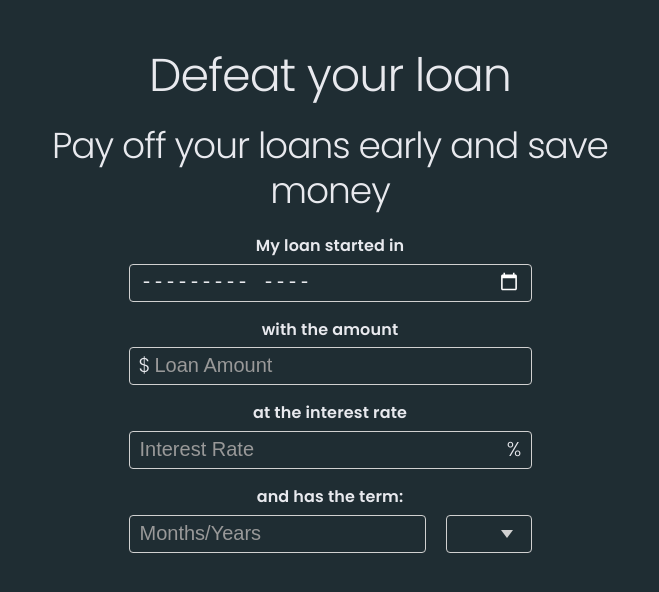
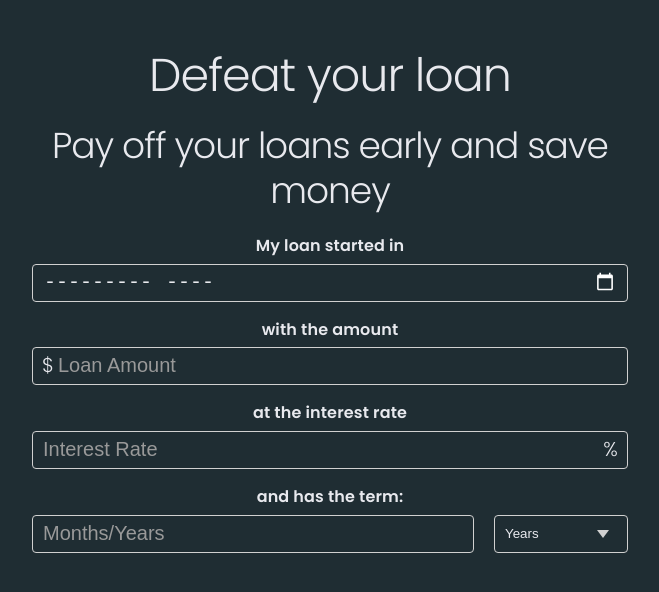
Before and after one commit to defeat-your-loan/defeat-your-loan, a Svelte app: page / in a window 1280 px wide. Shown: the top 592 px of the page, without its empty margins (310-969 px from the left). Built offline with nearby package versions, Linux system fonts and the light colour scheme.

Commit message:
Fixed incorrect termType, fixed styling

```diff
--- a/css/global.css
+++ b/css/global.css
@@ -25,6 +25,10 @@ body {
   color: var(--text);
 
   padding: 4rem 1rem;
+}
+
+form {
+  width: 100%;
 }
 
 button {
@@ -105,6 +109,7 @@ main {
   flex-direction: column;
   align-items: center;
   text-align: center;
+  width: 600px;
   max-width: 600px;
   height: 100vh;
   margin: 0 auto;
--- a/src/stores.js
+++ b/src/stores.js
@@ -5,7 +5,7 @@ export const startMonth = writable(localStorage.getItem('startMonth') || '')
 export const amount = writable(localStorage.getItem('amount') || '')
 export const rate = writable(localStorage.getItem('rate') || '')
 export const term = writable(localStorage.getItem('term') || '')
-export const termType = writable(localStorage.getItem('termType') || 'months')
+export const termType = writable(localStorage.getItem('termType') || 'Years')
 export const strategy = writable(localStorage.getItem('strategy') || '')
 export const payOffBy = writable(localStorage.getItem('payOffBy') || '')
 
```
